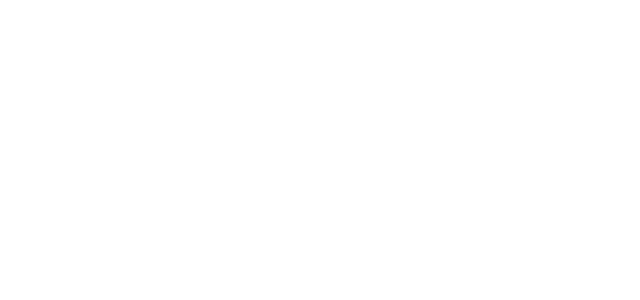
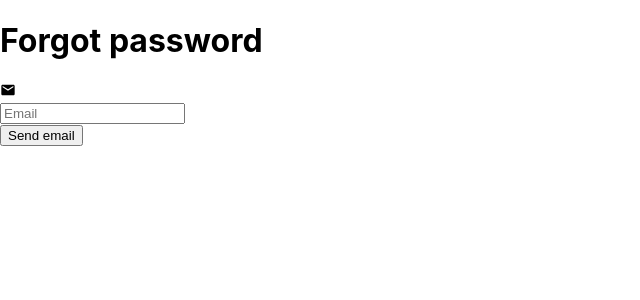
Before and after one commit to aleksarashova/DiplomnaRabota2025, a React (Create React App) app in the folder frontend/: page /forgot-password in a window 1280 px wide. Before the commit this address had no page. Shown: the top 300 px of the page, without its empty margins (0-640 px from the left). Built offline with nearby package versions, Linux system fonts and the light colour scheme.

Commit message:
feat: created a forgot password form

```diff
--- a/frontend/src/App.tsx
+++ b/frontend/src/App.tsx
@@ -4,6 +4,7 @@
 
 import LoginForm from './components/forms/LoginForm';
 import RegisterForm from './components/forms/RegisterForm';
+import ForgotPasswordForm from "./components/forms/ForgotPasswordForm";
 
 function App() {
   return (
@@ -11,6 +12,7 @@
       <Routes>
         <Route path="/login" element={<LoginForm />}></Route>
         <Route path="/register" element={<RegisterForm />}></Route>
+        <Route path="/forgot-password" element={<ForgotPasswordForm />}></Route>
       </Routes>
     </div>
   );
--- /dev/null
+++ b/frontend/src/components/forms/ForgotPasswordForm.tsx
@@ -0,0 +1,24 @@
+import React from "react";
+
+import {MdEmail} from "react-icons/md";
+
+const ForgotPasswordForm = () => {
+    return (
+        <div className="form-page">
+            <div className="form-wrapper" id="formWrapperForgotPassword">
+                <div className="form-content" id="formContentForgotPassword">
+                    <form action="">
+                        <h1 className="form-title" id="formTitleForgotPassword">Forgot password</h1>
+                        <div className="form-input-box">
+                            <div className="form-icon"><MdEmail/></div>
+                            <input type="text" placeholder="Email" className="form-input"/>
+                        </div>
+                        <button type="submit" className="form-button" id="formButtonForgotPassword">Send email</button>
+                    </form>
+                </div>
+            </div>
+        </div>
+    );
+}
+
+export default ForgotPasswordForm;
```
